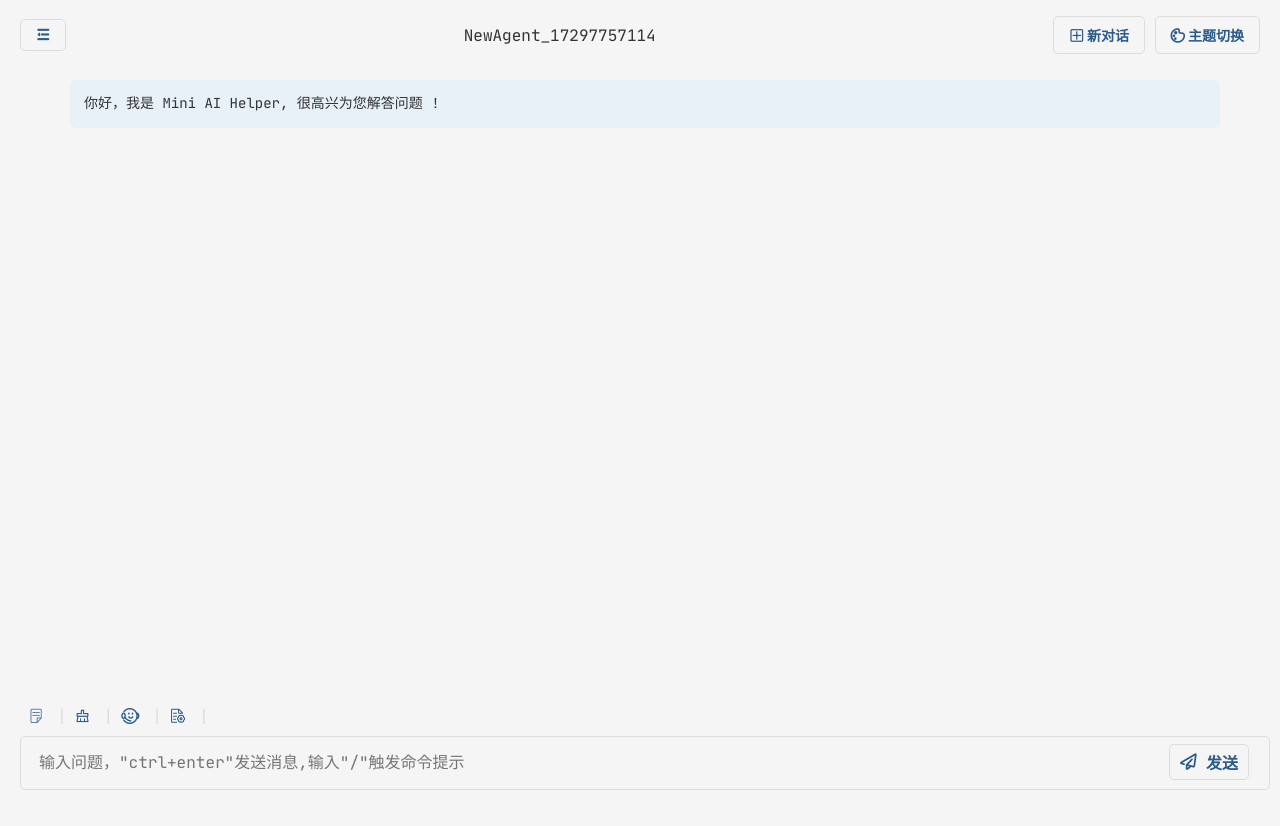
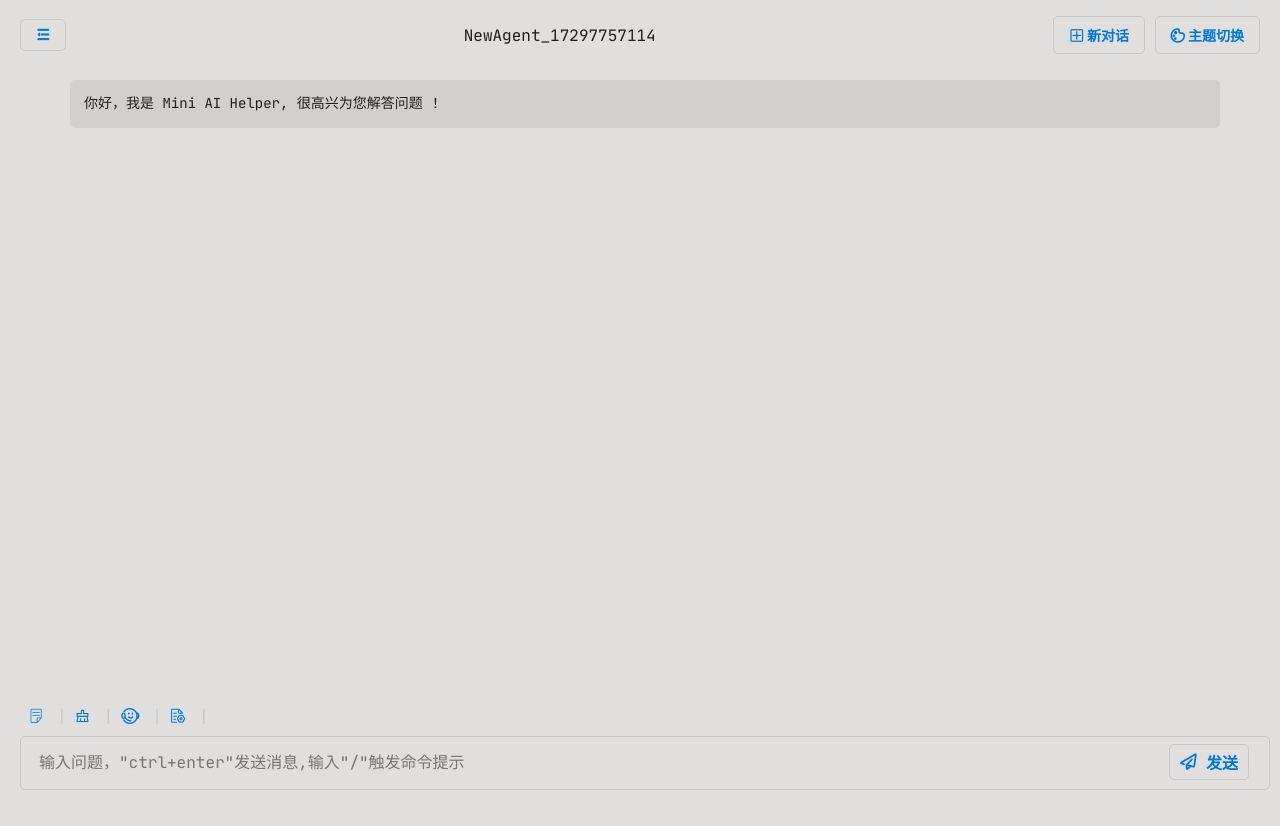
Before and after one commit to nihaozyj/chatgpt_by_html, a Svelte app: page / in a window 1280 px wide. Shown: the top 826 px of the page. Built offline with nearby package versions, Linux system fonts and the light colour scheme.

Commit message:
修改了一些BUG

```diff
--- a/public/global.css
+++ b/public/global.css
@@ -76,22 +76,22 @@ body.dark {
 
 body.light {
   /** 背景色 */
-  --color-bg: #f5f5f5;
+  --color-bg: #e1dfdd;
   /** 边框颜色 */
-  --color-border: #dcdcdc;
+  --color-border: #c8c6c4;
   /** 文字颜色 */
-  --color-text: #333333;
+  --color-text: #201f1e;
   /** 次要内容的文字颜色 */
-  --color-secondary-text: #2f6b5f;
+  --color-secondary-text: #002050;
   /** 警告文字颜色 */
   --color-warn-text: #a72126;
   /** 强调文字颜色 */
-  --color-highlight-text: #2a6f8c;
+  --color-highlight-text: #0078d4;
   /** 强调文字背景色 */
-  --color-highlight-bg: #d0e1ff;
+  --color-highlight-bg: #008272;
 
   /** 按钮文字颜色 */
-  --color-btn-text: #2a5b8c;
+  --color-btn-text: #0078d4;
   /** 按钮背景色 */
   --color-btn-bg: #e0e0e0;
   /** 禁止点击背景色 */
@@ -124,7 +124,7 @@ body.light {
   --color-logo-bg: #b0d4ff;
 
   /** 聊天背景气泡背景色 */
-  --color-chat-bubble-bg: #e8f0f8;
+  --color-chat-bubble-bg: #d2d0ce;
 
   /** 圆角大小 */
   --radius: 5px;
--- a/src/component/HelperEdit.svelte
+++ b/src/component/HelperEdit.svelte
@@ -192,7 +192,7 @@
 
   .popups-setting textarea {
     resize: none;
-    max-height: calc(1.5em * 3);
+    max-height: calc(1.5em * 6);
   }
 
   .popups-setting > .content {
```
